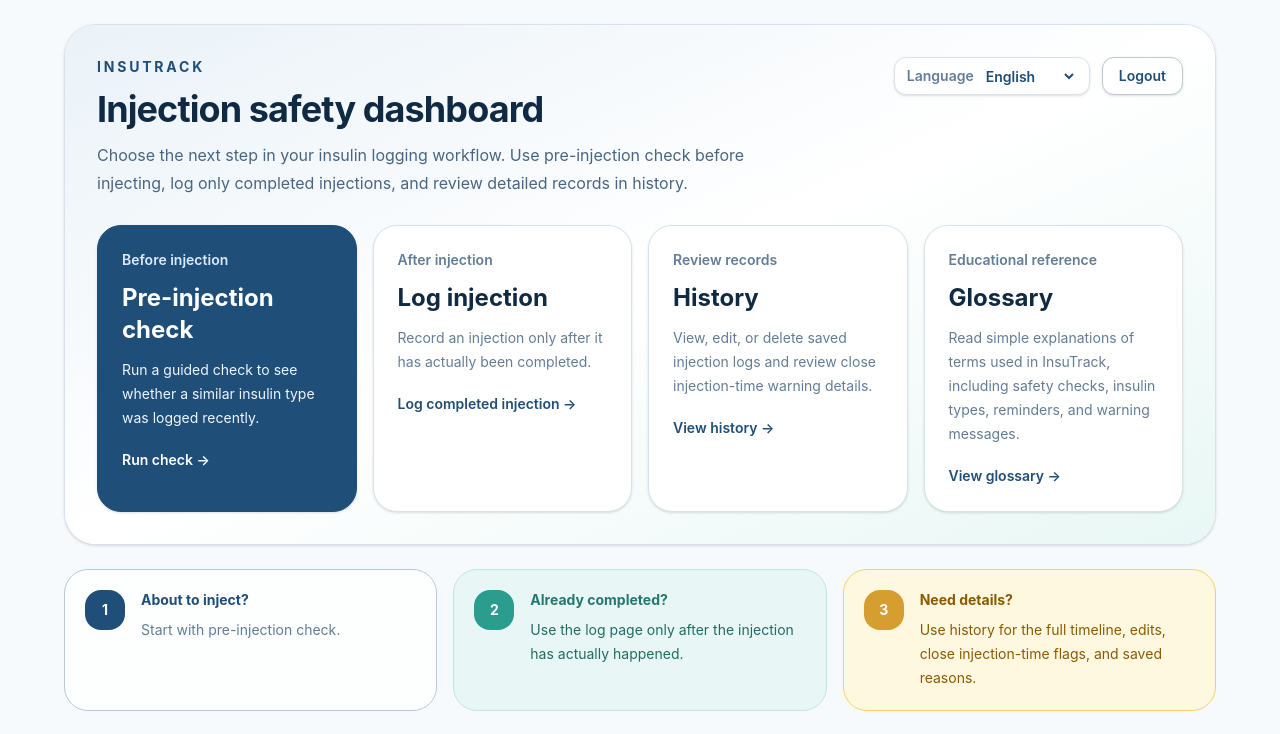
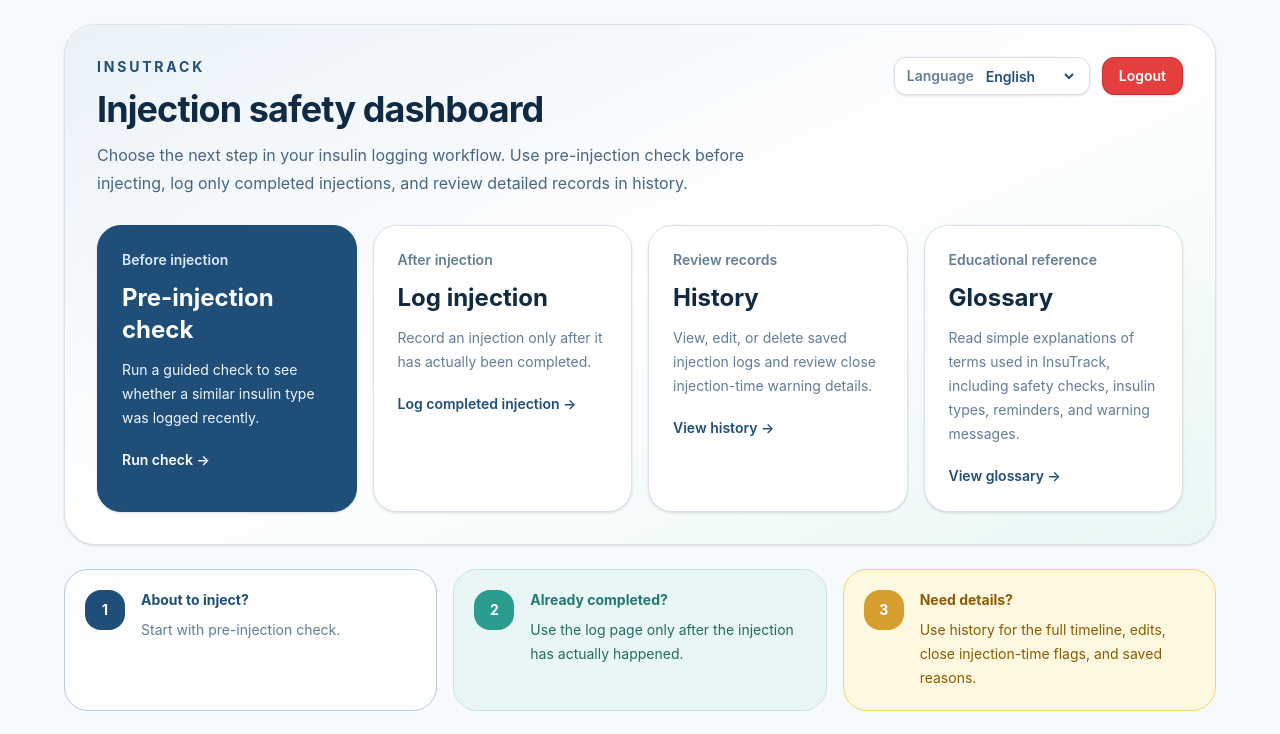
Before and after one commit to datuberu/insutrack, a React (Vite) app in the folder frontend/: page /dashboard in a window 1280 px wide. Shown: the top 734 px of the page. Built offline with nearby package versions, Linux system fonts and the light colour scheme; no server answers; sample sign-in values are in the browser's storage.

Commit message:
Change the logout button styling

```diff
--- a/frontend/src/pages/DashboardPage.jsx
+++ b/frontend/src/pages/DashboardPage.jsx
@@ -260,7 +260,7 @@ export default function DashboardPage() {
                 <button
                   type="button"
                   onClick={handleLogout}
-                  className="w-fit rounded-xl border border-[#B8C9D9] bg-white px-4 py-2 text-sm font-semibold text-[#1F4E79] shadow-sm transition hover:bg-[#EAF2F8]"
+                  className="w-fit rounded-xl border border-[#C53030] bg-[#E53E3E] px-4 py-2 text-sm font-semibold text-white shadow-sm transition hover:bg-[#C53030] focus:outline-none focus:ring-4 focus:ring-[#FDECEC]"
                 >
                   {text("logout", "Logout")}
                 </button>
```
